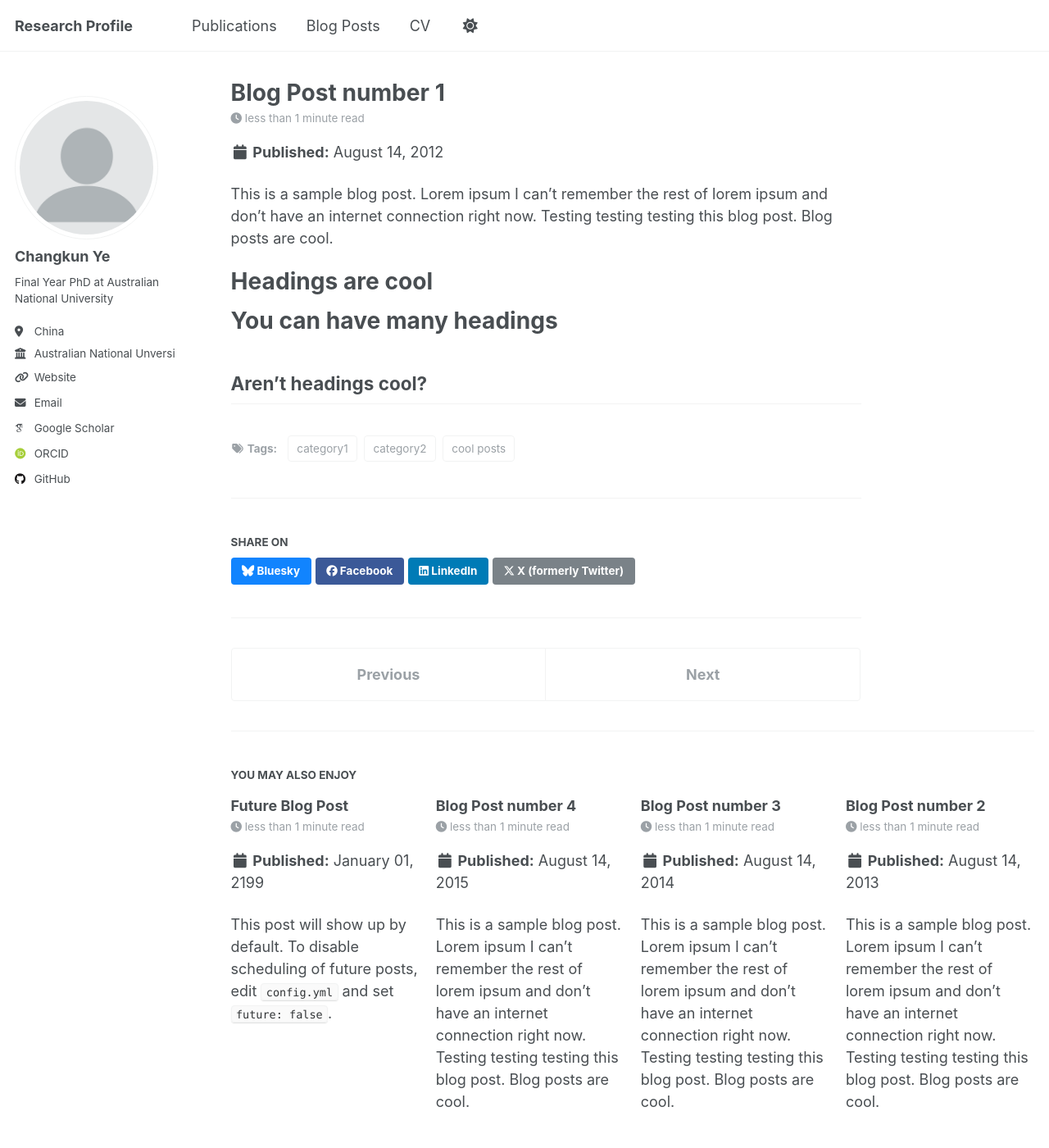
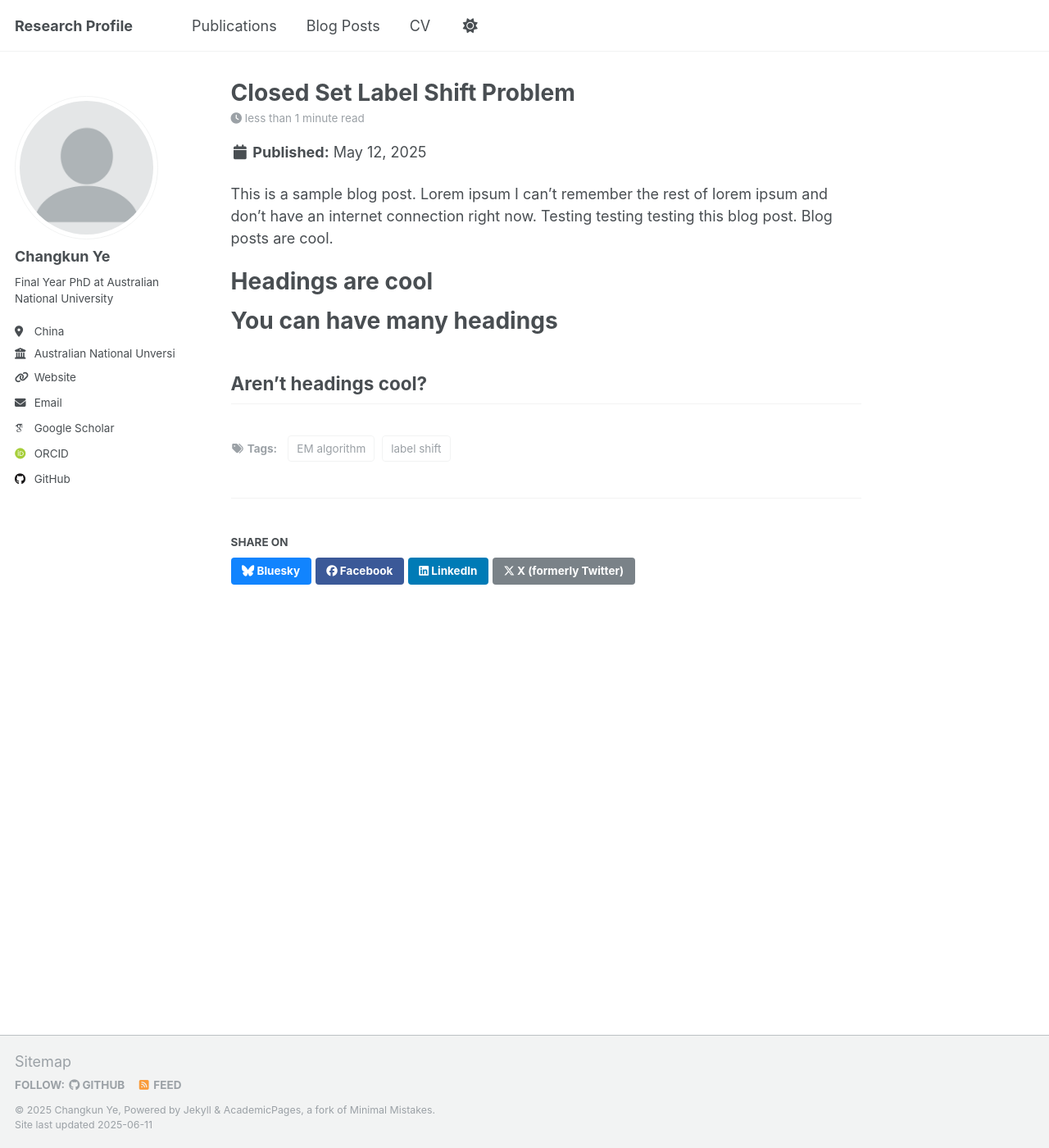
Before and after one commit to ChangkunYe/changkun.github.io, a Jekyll site: the page built from _posts/2025/2025-05-12-label_shift.md, in a window 1280 px wide and 1400 px high. Shown: the whole window at 82% size. Built offline with Jekyll 4.4.1, drawn with Linux system fonts in a browser that asks for light colours; some web fonts are replaced.

Commit message:
update blog

```diff
--- a/_posts/2013-08-14-blog-post-2.md
+++ /dev/null
@@ -1,20 +0,0 @@
----
-title: 'Blog Post number 2'
-date: 2013-08-14
-permalink: /posts/2013/08/blog-post-2/
-tags:
-  - cool posts
-  - category1
-  - category2
----
-
-This is a sample blog post. Lorem ipsum I can't remember the rest of lorem ipsum and don't have an internet connection right now. Testing testing testing this blog post. Blog posts are cool.
-
-Headings are cool
-======
-
-You can have many headings
-======
-
-Aren't headings cool?
-------
--- a/_posts/2014-08-14-blog-post-3.md
+++ /dev/null
@@ -1,20 +0,0 @@
----
-title: 'Blog Post number 3'
-date: 2014-08-14
-permalink: /posts/2014/08/blog-post-3/
-tags:
-  - cool posts
-  - category1
-  - category2
----
-
-This is a sample blog post. Lorem ipsum I can't remember the rest of lorem ipsum and don't have an internet connection right now. Testing testing testing this blog post. Blog posts are cool.
-
-Headings are cool
-======
-
-You can have many headings
-======
-
-Aren't headings cool?
-------
--- a/_posts/2012-08-14-blog-post-1.md
+++ b/_posts/2025/2025-05-12-label_shift.md
@@ -1,11 +1,10 @@
 ---
-title: 'Blog Post number 1'
-date: 2012-08-14
-permalink: /posts/2012/08/blog-post-1/
+title: 'Closed Set Label Shift Problem'
+date: 2025-05-12
+permalink: /posts/2025/2025-05-12-label_shift
 tags:
-  - cool posts
-  - category1
-  - category2
+  - label shift
+  - EM algorithm
 ---
 
 This is a sample blog post. Lorem ipsum I can't remember the rest of lorem ipsum and don't have an internet connection right now. Testing testing testing this blog post. Blog posts are cool.
--- a/_posts/2199-01-01-future-post.md
+++ /dev/null
@@ -1,11 +0,0 @@
----
-title: 'Future Blog Post'
-date: 2199-01-01
-permalink: /posts/2012/08/blog-post-4/
-tags:
-  - cool posts
-  - category1
-  - category2
----
-
-This post will show up by default. To disable scheduling of future posts, edit `config.yml` and set `future: false`.
```
Also changed, not shown: _posts/2015-08-14-blog-post-4.md (deleted, +0 -20 lines).
